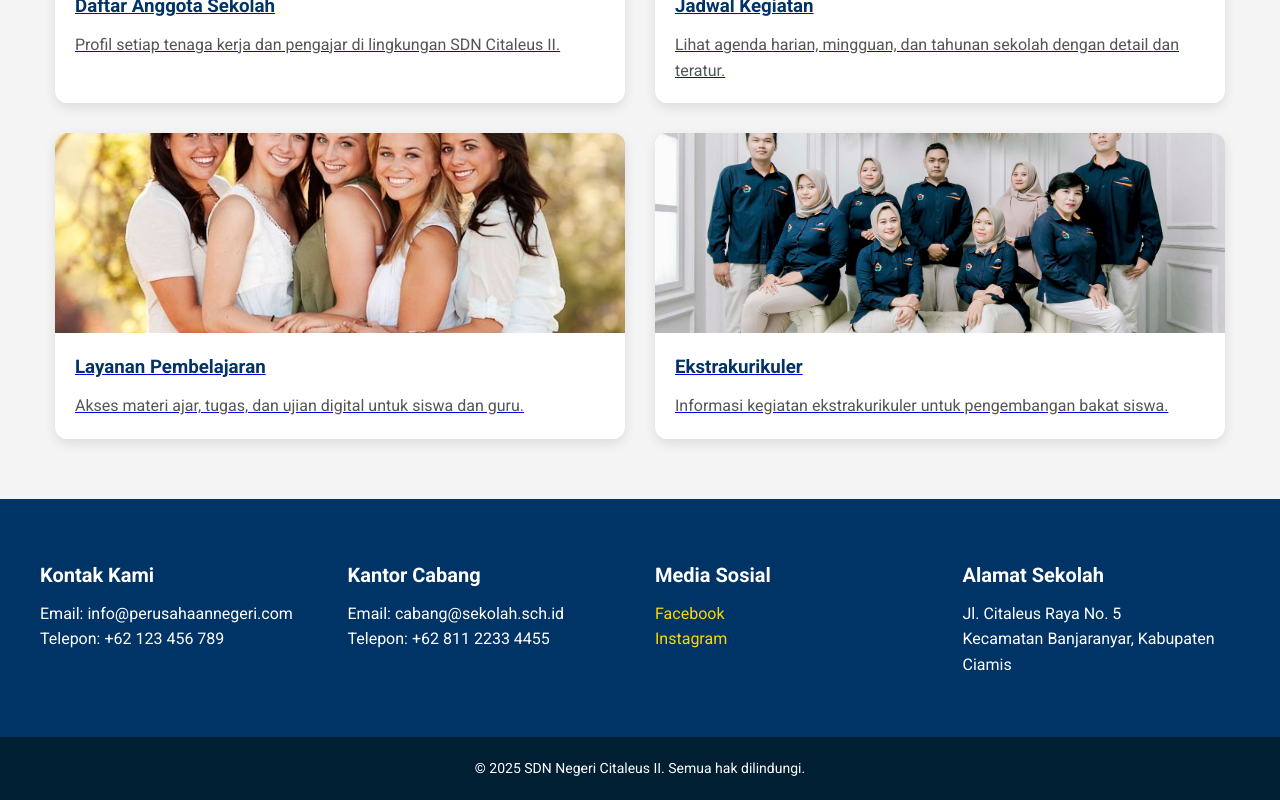
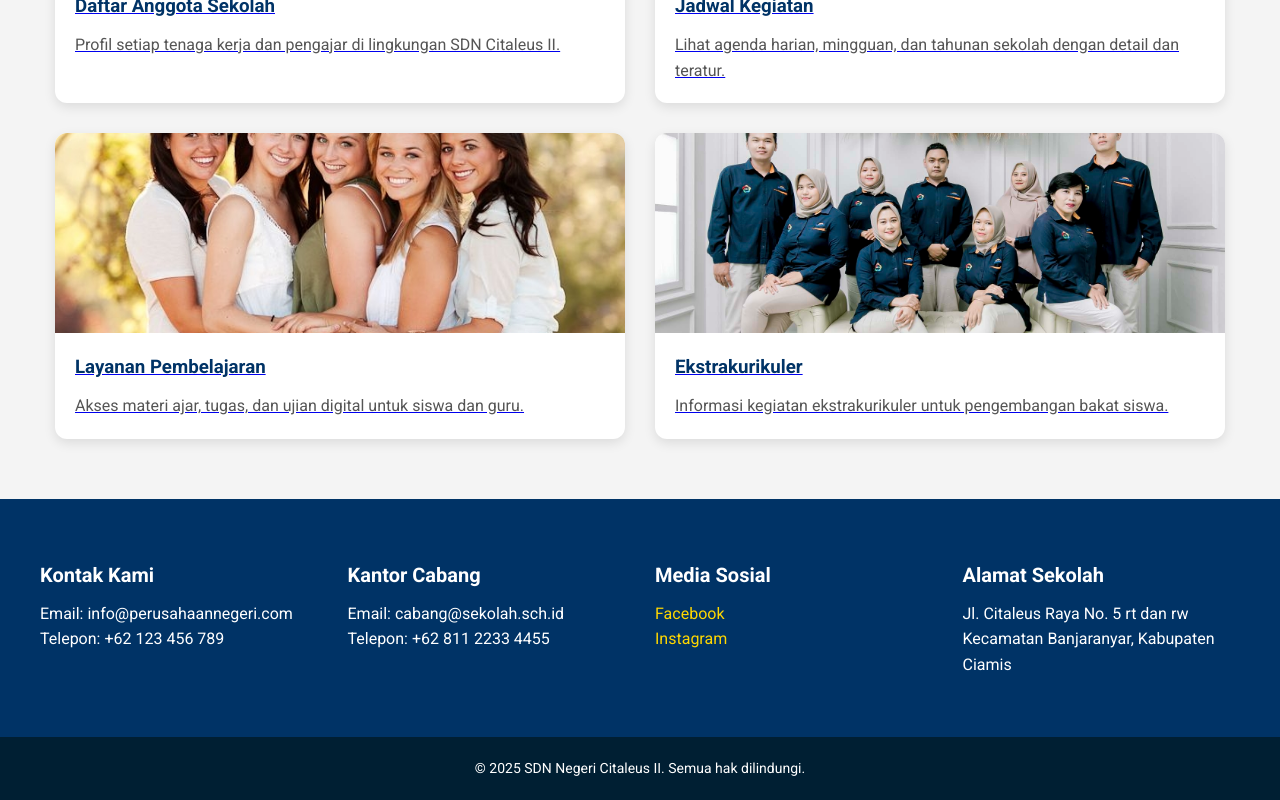
Before and after one commit to CupaKapa/SDN-Citaleus-II, a plain HTML site: page index.html in a window 1280 px wide. Shown: the part 1446-2246 px from the top of the page. Drawn offline with Linux system fonts and the light colour scheme.

Commit message:
Update index.html

```diff
--- a/index.html
+++ b/index.html
@@ -4,9 +4,9 @@
   <meta charset="UTF-8" />
   <meta name="viewport" content="width=device-width, initial-scale=1.0" />
   <title>SDN Negeri Citaleus II</title>
+  <link rel="icon" type="image/png" href="assets/1747233069960.png">
   <link href="https://fonts.googleapis.com/css2?family=Roboto:wght@400;700&display=swap" rel="stylesheet" />
   <link rel="stylesheet" href="styles.css" />
-  <link rel="icon" type="image/png" href="assets/1747233069960.png">
 </head>
 <body>
 
@@ -95,7 +95,7 @@
     </div>
     <div>
       <h4>Alamat Sekolah</h4>
-      <p>Jl. Citaleus Raya No. 5</p>
+      <p>Jl. Citaleus Raya No. 5 rt dan rw </p>
       <p>Kecamatan Banjaranyar, Kabupaten Ciamis</p>
     </div>
   </section>
```
